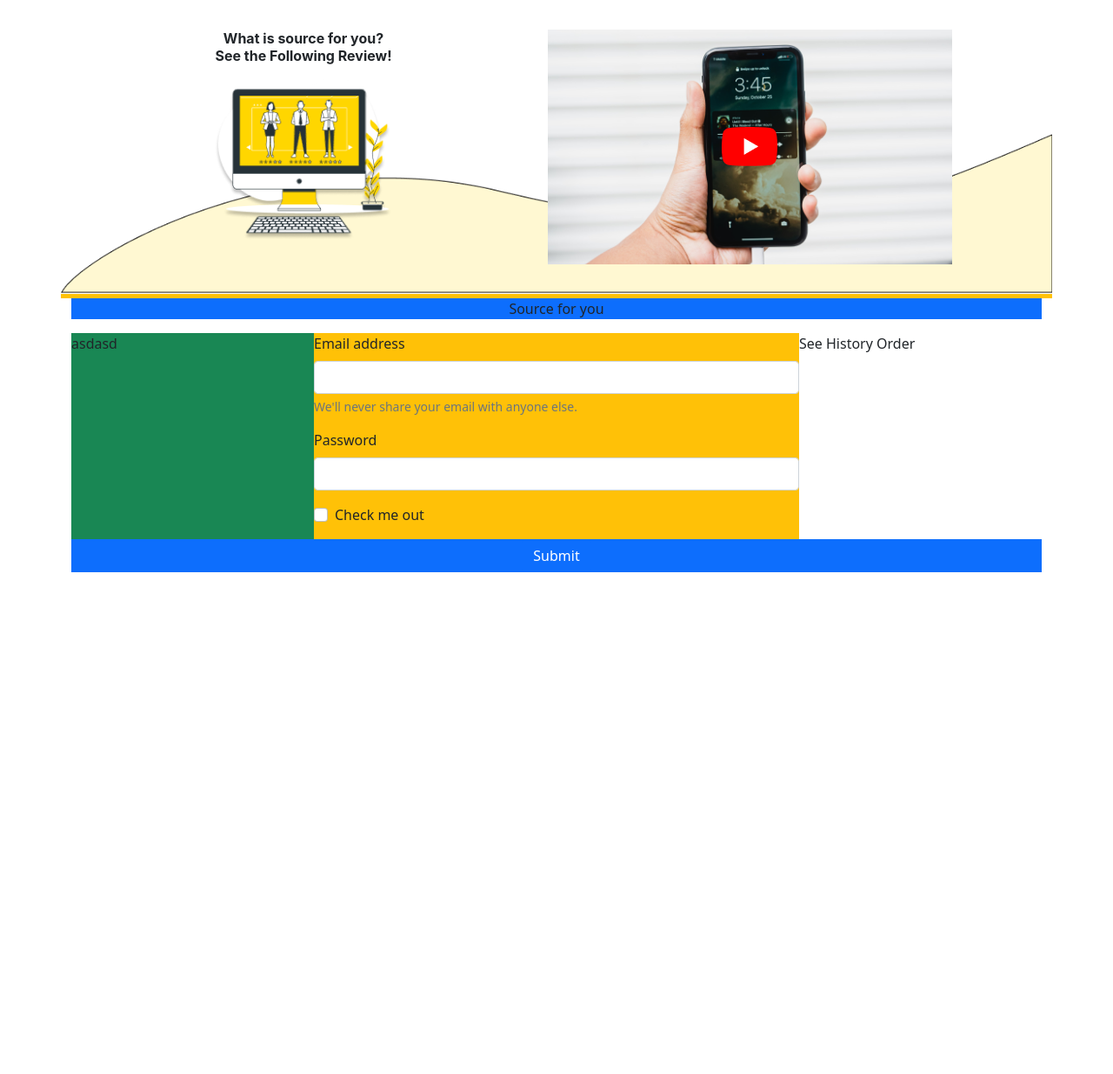
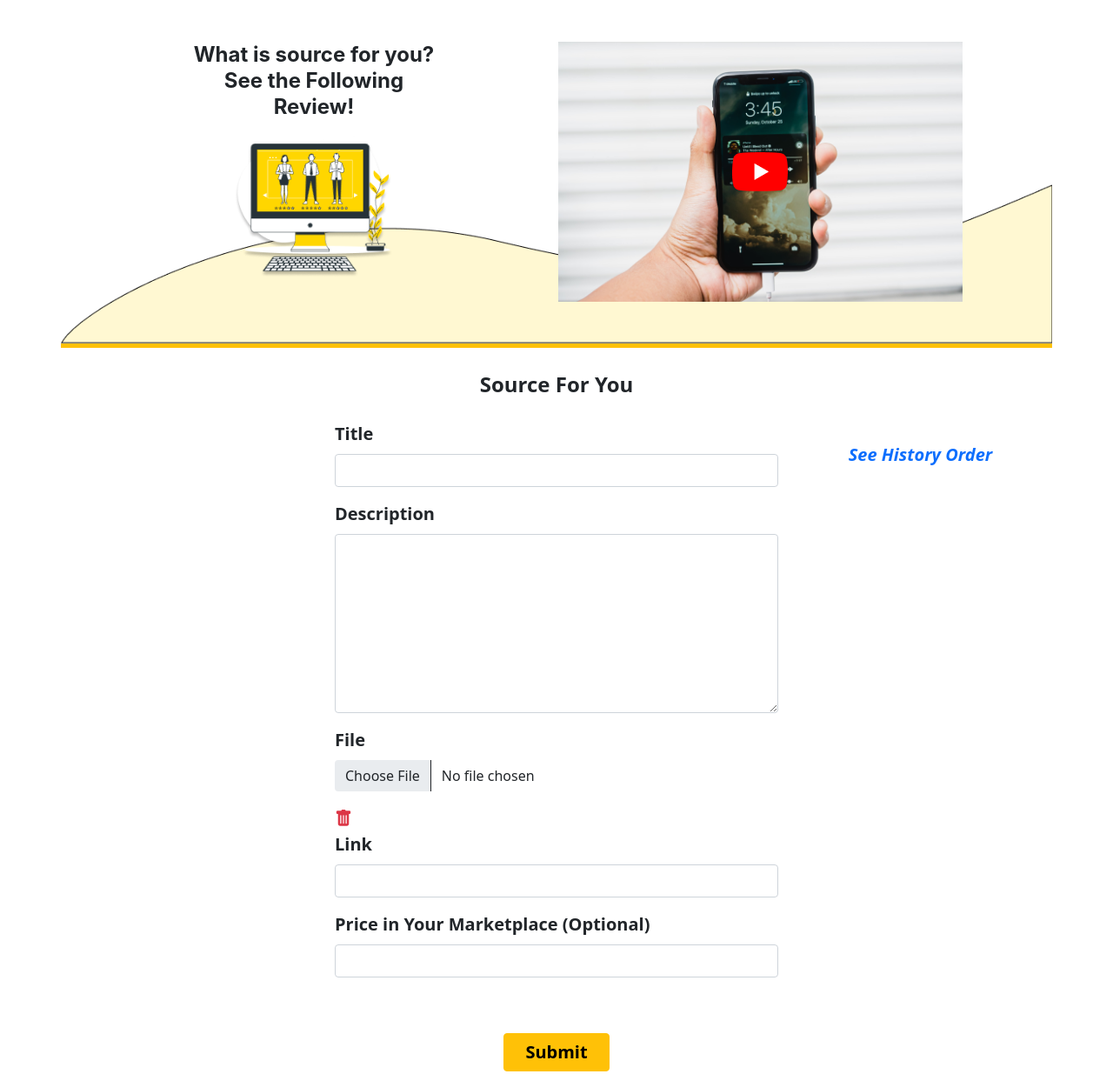
Before and after one commit to rifqyyusuf12/importir.com, a plain HTML site: page index.html in a window 1280 px wide. Shown: the whole page at 87% size. Before the commit the page ends 800 px from the top, so only its background shows below. Drawn offline with nearby package versions, Linux system fonts and the light colour scheme.

Commit message:
merapihkan bagian html dan style css

```diff
--- a/css/style.css
+++ b/css/style.css
@@ -1,6 +1,5 @@
 .container {
-  width: 1280px;
-  height: auto;
+  height: 400px;
 }
 
 .tulisan1 {
@@ -9,5 +8,5 @@
   font-style: normal;
   font-size: 100%;
   text-align: center;
-  line-height: 20px;
+  line-height: 30px;
 }
--- a/index.html
+++ b/index.html
@@ -6,55 +6,74 @@
     <meta name="viewport" content="width=device-width, initial-scale=1.0" />
     <link rel="stylesheet" href="css/style.css" />
     <link rel="stylesheet" href="css/bootstrap.css" />
+    <link rel="stylesheet" href="https://cdn.jsdelivr.net/npm/bootstrap-icons@1.8.0/font/bootstrap-icons.css" />
     <title>Document</title>
   </head>
   <body>
+    <!-- atas -->
     <div id="container-fluid">
-      <div class="container border-bottom border-warning border-5 d-flex" style="background: url(image/backround1.png) bottom no-repeat; background-size: 100%">
-        <div class="row d-flex align-content-center justify-content-center" style="width: 100%">
-          <div class="col-3 offset-3 d-flex flex-column align-items-center m-5" style="height: 80%">
-            <p class="tulisan1 fw-bolder">
+      <div class="container border-bottom border-warning border-5 d-flex hei" style="background: url(image/backround1.png) bottom no-repeat; background-size: 100%">
+        <div class="row-sm-12 d-flex align-content-center justify-content-center" style="width: 100%">
+          <div class="col-3 offset-3 d-flex flex-column align-items-center m-5">
+            <p class="tulisan1 fw-bolder fs-4">
               What is source for you? <br />
               See the Following Review!
             </p>
-            <img src="image/gambar1.png" alt="gambar1" width="80%" />
+            <img src="image/gambar1.png" alt="gambar1" width="65%" />
           </div>
           <div class="col-5 offset-1 my-5 d-flex justify-content-center align-items-center" style="background: url(image/gambar2.png) center no-repeat; background-size: cover">
-            <a href=""><img src="image/gambar3.png" alt="" /></a>
+            <a href=""><img src="image/gambar3.png" alt="youtobe" /></a>
           </div>
         </div>
       </div>
-      <div id="container-fluid">
+    </div>
+      <!-- akhir atas -->
+      <!-- bawah -->
+    <div id="container-fluid">
         <div class="container">
-          <div class="row-12 bg-primary text-center">
-            <p>Source for you</p>
+          <div class="row text-center">
+            <div class="col-12 fw-bolder fs-4 my-4">Source For You</div>
           </div>
-          <div class="row-12 bg-secondary d-flex">
-            <div class="col-3 bg-success">asdasd</div>
-            <div class="col-6 bg-warning">
+          <div class="row-12 d-flex">
+            <div class="col-3"></div>
+            <div class="col-6">
               <form>
-                <div class="mb-3">
-                  <label for="exampleInputEmail1" class="form-label">Email address</label>
-                  <input type="email" class="form-control" id="exampleInputEmail1" aria-describedby="emailHelp" />
-                  <div id="emailHelp" class="form-text">We'll never share your email with anyone else.</div>
+                <div class="mb-3 fw-bold fs-5 mx-4">
+                  <label for="tittle" class="form-label">Title</label>
+                  <input type="email" class="form-control" id="tittle" />
                 </div>
-                <div class="mb-3">
-                  <label for="exampleInputPassword1" class="form-label">Password</label>
-                  <input type="password" class="form-control" id="exampleInputPassword1" />
+                <div class="mb-3 fw-bold fs-5 mx-4">
+                  <label for="description" class="form-label">Description</label>
+                  <textarea class="form-control" id="exampleFormControlTextarea1" rows="8"></textarea>
                 </div>
-                <div class="mb-3 form-check">
-                  <input type="checkbox" class="form-check-input" id="exampleCheck1" />
-                  <label class="form-check-label" for="exampleCheck1">Check me out</label>
+                <div class="mb-3 float-start fw-bold fs-5 mx-4" style="width: 85%">
+                  <label for="file" class="form-label">File</label>
+                  <input type="file" class="form-control border-0" aria-label="file example" required />
+                  <div class="invalid-feedback float-start">Example invalid form file feedback</div>
+                </div>
+                <div class="mt-5 fw-bold fs-5 mx-4">
+                  <a href=""><i class="bi bi-trash-fill text-danger"></i></a>
+                </div>
+                <div class="mb-3 fw-bold fs-5 mx-4">
+                  <label for="link" class="form-label">Link</label>
+                  <input type="link" class="form-control" id="link" aria-describedby="emailHelp" />
+                </div>
+                <div class="input mb-3 fw-bold fs-5 mx-4">
+                  <label for="price" class="form-label">Price in Your Marketplace (Optional)</label>
+                  <input type="number" class="form-control" id="price" aria-label="Dollar amount (with dot and two decimal places)" />
                 </div>
               </form>
             </div>
-            <div class="col-3 bg-white">See History Order</div>
+            <div class="col-3 text-primary text-center fw-bold fs-5 fst-italic mt-4 dec"><a href="" class="text-decoration-none">See History Order</a></div>
           </div>
-          <div class="row-12 bg-primary text-center">
-            <button type="submit" class="btn btn-primary">Submit</button>
+          <div class="row text-center">
+            <div class="col-12 py-5">
+              <button type="submit" class="btn btn-warning fw-bold fs-5 px-4">Submit</button>
+            </div>
           </div>
         </div>
-      </div>
+    </div>
+      <!-- akhir bawah -->
     </div>
 
     <!-- java scrips -->
```
